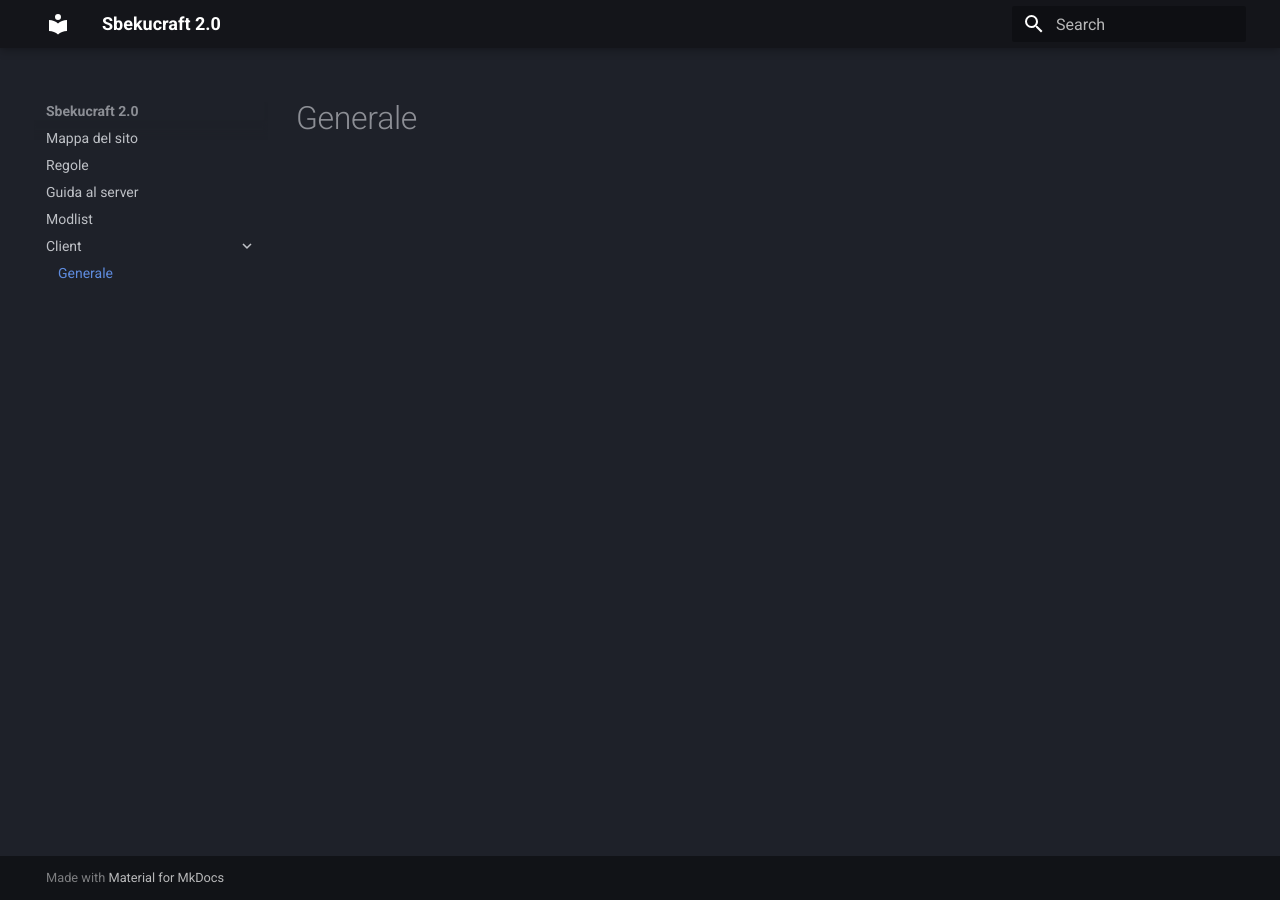
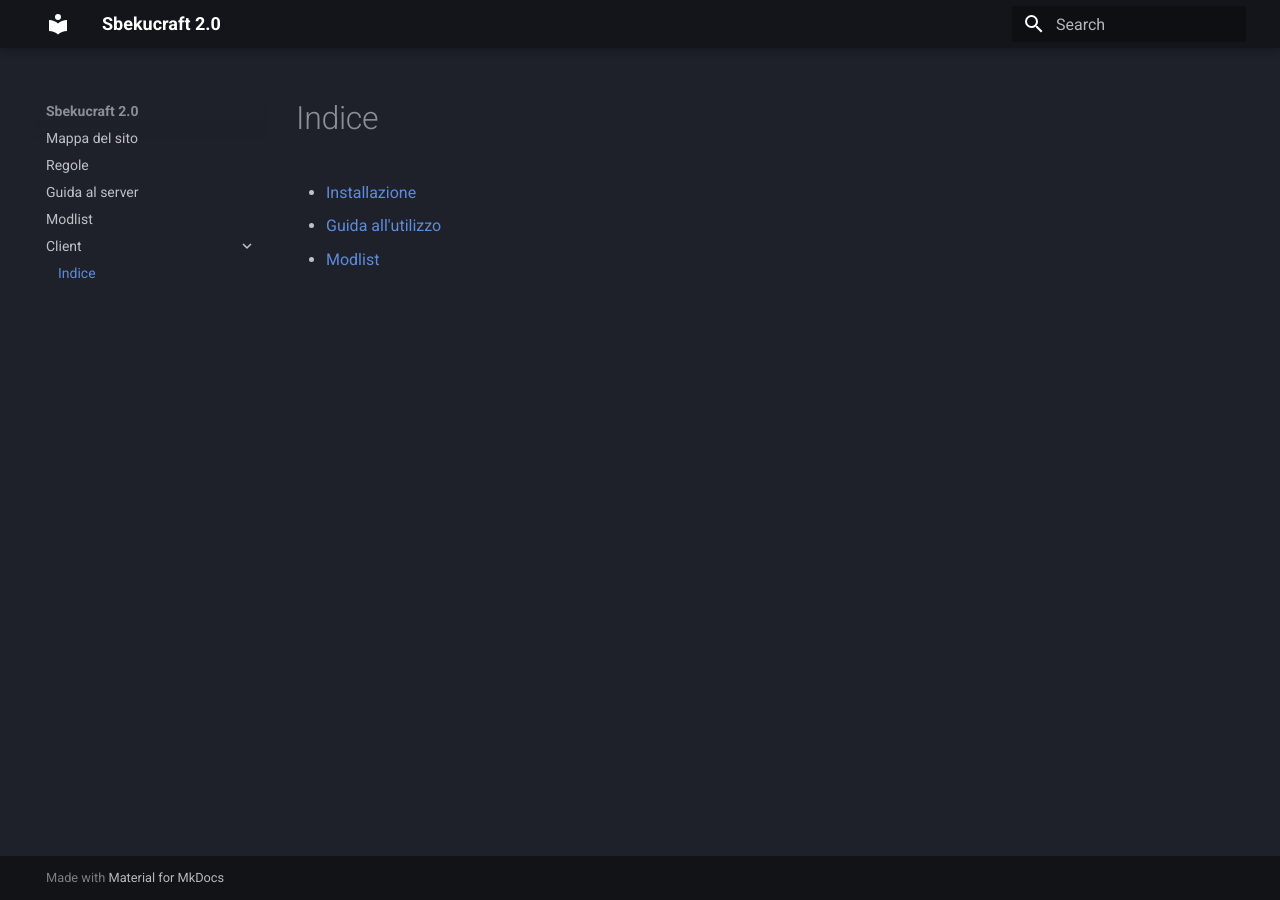
Before and after one commit to Sbekucraft/Sbekucraft-2.0-Wiki, an MkDocs documentation site: the page built from docs/client/client-index.md, in a window 1280 px wide. Built offline with MkDocs 1.6.1 and Material for MkDocs 9.7.7, drawn with Linux system fonts in a browser that asks for light colours.

Commit message:
Update client-index.md

```diff
--- a/docs/client/client-index.md
+++ b/docs/client/client-index.md
@@ -1 +1,5 @@
-# Generale
+# Indice
+
+- [Installazione](installazione.md)
+- [Guida all'utilizzo](guida.md)
+- [Modlist](modlist.md)
```
